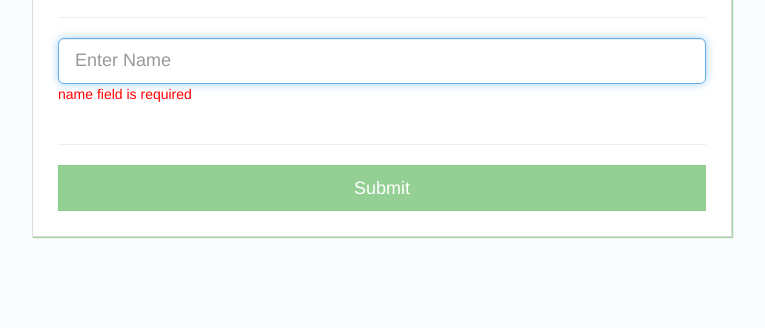
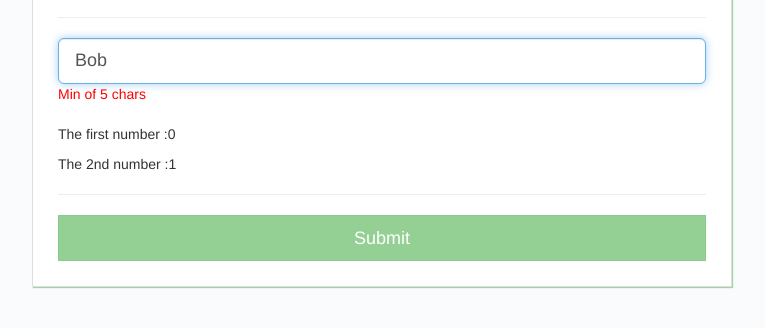
Before and after one commit to mike-hewitson/numerology, a website: page client/dev/index.html in a window 1280 px wide. Shown: the part 94-422 px from the top of the page, without its empty margins (258-1023 px from the left). Drawn offline with nearby package versions, Linux system fonts and the light colour scheme; some packages are replaced by stand-ins of ours; files whose address does not match are found by name.

Commit message:
Get fileds working in and out of controller

```diff
--- a/client/dev/app.route.js
+++ b/client/dev/app.route.js
@@ -1,4 +1,5 @@
-;(function(ng) {
+;
+(function(ng) {
     'use strict';
 
     ng.module('numerology')
--- a/client/dev/todo/controllers/main-controller.js
+++ b/client/dev/todo/controllers/main-controller.js
@@ -8,10 +8,17 @@
             '$scope',
             function($log, $scope) {
                 $scope.name = 'Bob';
+                $scope.number1 = 0;
+                $scope.number2 = 1;
 
-                function isValid() {
-                  return true;
-                }
+                $scope.isValid = function() {
+                    return true;
+                };
+
+                $scope.calculateNumbers = function() {
+                    $scope.number1 = 55;
+                    $scope.number2 = 66;
+                };
 
             }
         ]);
--- a/client/dev/todo/templates/main.html
+++ b/client/dev/todo/templates/main.html
@@ -1,13 +1,13 @@
 <div class="container">
     <!-- <div ng-controller="mainCtrl"> -->
         <div class="todo-panel transition">
-            <form name="NumerologyForm" ng-submit="mainCtrl.calculateNumbers()">
+            <form name="NumerologyForm" ng-submit="calculateNumbers()">
                 <div class="title-container">
                     <h1 class="text-muted text-center">Numerology</h1>
                 </div>
                 <hr />
                 <div class="numbers-container">
-                    <input type="text" class="form-control input-lg" placeholder="Enter Name" ng-model="mainCtrl.name" name="mainName" maxlength="100" ng-maxlength="100" ng-minlength="5" required autofocus />
+                    <input type="text" class="form-control input-lg" placeholder="Enter Name" ng-model="name" name="mainName" maxlength="100" ng-maxlength="100" ng-minlength="5" required autofocus />
                     <ng-messages for="NumerologyForm.mainName.$error">
                         <ng-message when="required" class="error-msg">name field is required</ng-message>
                         <ng-message when="minlength" class="error-msg">Min of 5 chars</ng-message>
@@ -33,9 +33,13 @@
         </div>
  -->
                 </div>
+                <div class="numbers-container">
+                <p> <span>The first number :</span>{{number1}}</p>
+                <p> <span>The 2nd number :</span>{{number2}}</p>
+                </div>
                 <hr />
                 <div class="footer-container">
-                    <button type="submit" id="submit-name-button" class="btn btn-success btn-block btn-lg submit-name" ng-disabled="NumerologyForm.$invalid || !mainCtrl.isValid()"> Submit </button>
+                    <button type="submit" id="submit-name-button" class="btn btn-success btn-block btn-lg submit-todo" ng-disabled="NumerologyForm.$invalid || !isValid()"> Submit </button>
                 </div>
             </form>
         </div>
```
Lines whose indentation alone changed are shown as unchanged.
